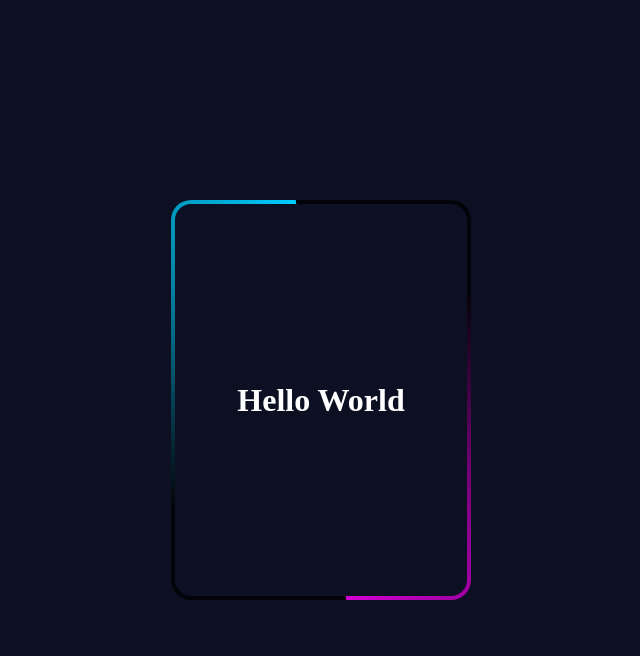
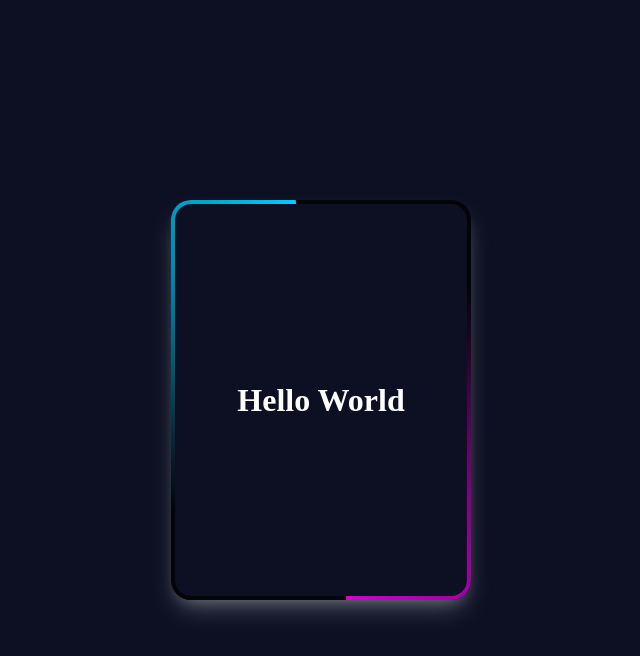
Before and after one commit to kdrbipul/border-animation, a plain HTML site: page index.html in a window 1280 px wide. In both pictures the pointer is over the element "Hello World". Shown: the whole page, without its empty margins (319-959 px from the left). Drawn offline with Linux system fonts and the light colour scheme.

Commit message:
all section done

```diff
--- a/css/style.css
+++ b/css/style.css
@@ -20,6 +20,11 @@ body{
     justify-content:center;
     align-items:center;
     overflow:hidden;
+}
+
+.box:hover{
+    box-shadow: rgba(240, 240, 245, 0.25) 0px 13px 27px -5px, rgba(245, 238, 238, 0.3) 0px 8px 16px -8px;
+    cursor:pointer;
 }
 
 .box span{
```
